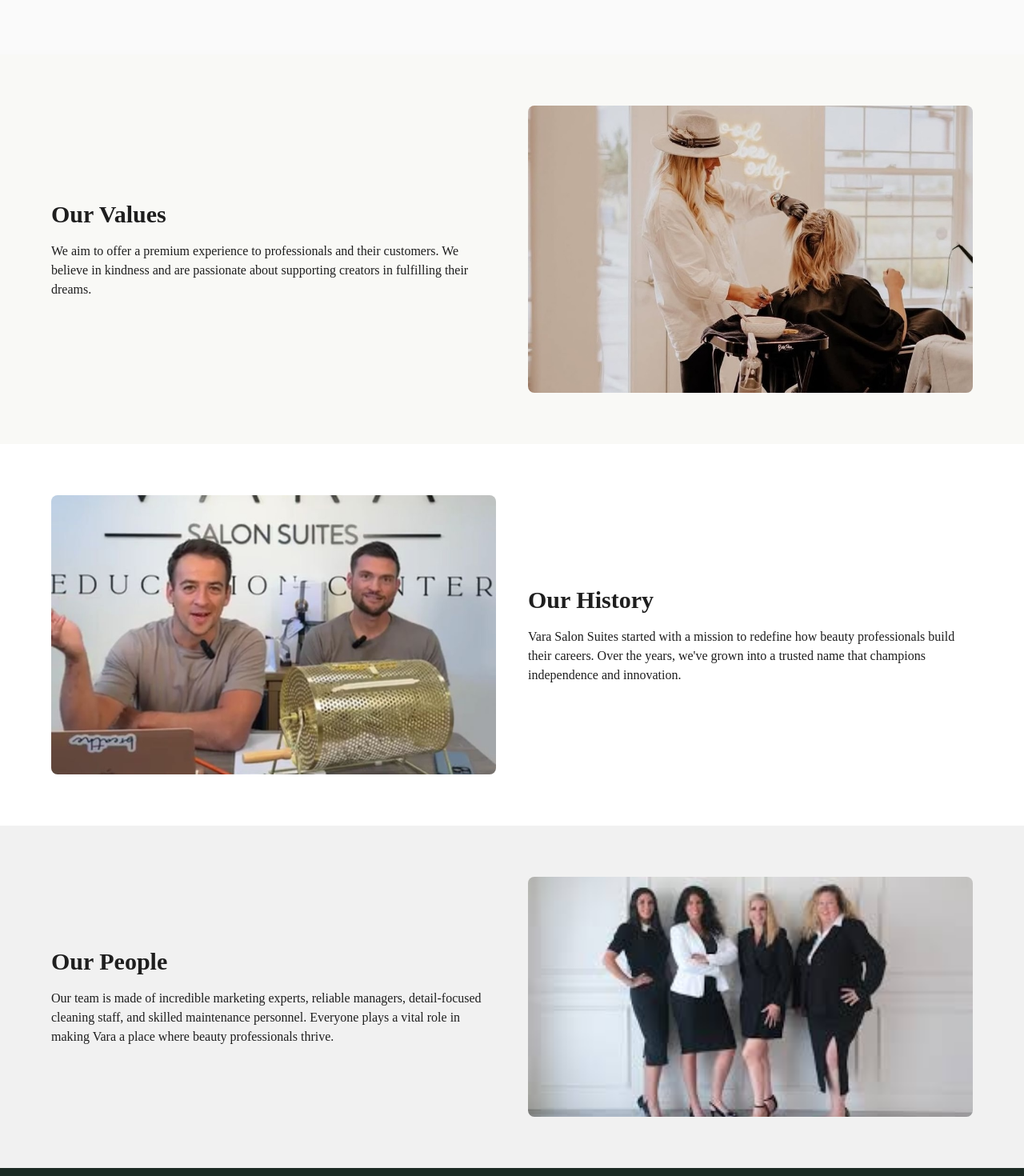
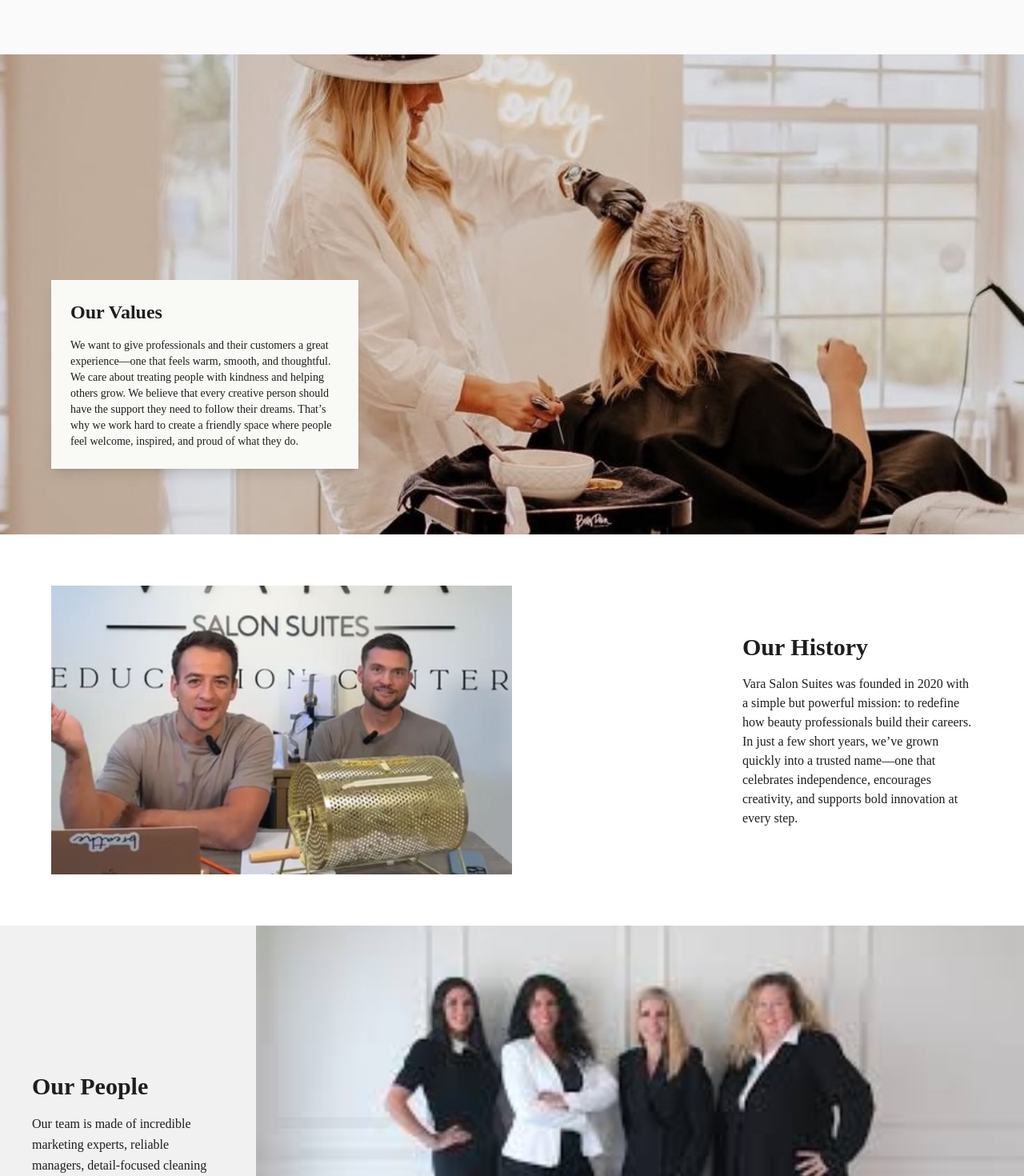
Before and after one commit to cieslak96/vara, a Next.js app: page /about in a window 1280 px wide. Shown: the part 240-1710 px from the top of the page at 80% size. Built offline with nearby package versions, Linux system fonts and the light colour scheme.

Commit message:
about us

```diff
--- a/src/app/about/page.tsx
+++ b/src/app/about/page.tsx
@@ -25,62 +25,68 @@ export default function AboutPage() {
         <Title title="About Us" />
 
         {/* Section 1 – Our Values */}
-        <section className="bg-[#f9f9f6] text-[#1e1e1e] px-6 py-16">
-          <div className="max-w-6xl mx-auto flex flex-col lg:flex-row items-center justify-between gap-10">
-            <div className="lg:w-1/2 space-y-4">
-              <h2 className="text-3xl font-bold">Our Values</h2>
-              <p>
-                We aim to offer a premium experience to professionals and their customers.
-                We believe in kindness and are passionate about supporting creators in fulfilling their dreams.
-              </p>
-            </div>
-            <div className="lg:w-1/2">
+      <section className="relative w-full h-[600px]">
+  {/* Full-width background image */}
   <Image
     src="/values.jpeg"
     alt="Our Values"
-                width={600}
-                height={200}
-                className="rounded-lg w-full h-auto object-cover"
+    fill
+    className="object-cover w-full h-full"
+    priority
   />
-            </div>
+
+  {/* Overlay Card */}
+  <div className="absolute top-2/3 left-1/3 lg:left-1/5 transform -translate-x-1/2 -translate-y-1/2 bg-[#f9f9f6] text-[#1e1e1e] px-6 py-6  shadow-lg max-w-sm w-[90%]">
+    <h2 className="text-2xl font-bold mb-4">Our Values</h2>
+    <p className="text-sm">
+We want to give professionals and their customers a great experience—one that feels warm, smooth, and thoughtful. We care about treating people with kindness and helping others grow.
+
+We believe that every creative person should have the support they need to follow their dreams. That’s why we work hard to create a friendly space where people feel welcome, inspired, and proud of what they do.
+    </p>
   </div>
 </section>
+
 
         {/* Section 2 – Our History */}
         <section className="bg-white text-[#1e1e1e] px-6 py-16">
           <div className="max-w-6xl mx-auto flex flex-col lg:flex-row-reverse items-center justify-between gap-10">
-            <div className="lg:w-1/2 space-y-4">
+
+            <div className="lg:w-1/4 space-y-4">
               <h2 className="text-3xl font-bold">Our History</h2>
               <p>
-                Vara Salon Suites started with a mission to redefine how beauty professionals build their careers.
-                Over the years, we&apos;ve grown into a trusted name that champions independence and innovation.
+            Vara Salon Suites was founded in 2020 with a simple but powerful mission: to redefine how beauty professionals build their careers.
+
+In just a few short years, we’ve grown quickly into a trusted name—one that celebrates independence, encourages creativity, and supports bold innovation at every step.
               </p>
             </div>
              <div className="lg:w-1/2">
               <Image
                 src="/history.jpeg"
                 alt="Our History"
-                width={600}
-                height={200}
-                className="rounded-lg w-full h-auto object-cover"
+                width={200}
+                height={600}
+                className=" w-full h-auto object-cover"
               />
             </div>
+
           </div>
         </section>
 
         {/* Section 3 – Our People */}
-        <section className="bg-[#f1f1f1] text-[#1e1e1e] px-6 py-16">
-          <div className="max-w-6xl mx-auto flex flex-col lg:flex-row items-center justify-between gap-10">
-            <div className="lg:w-1/2 space-y-4">
+ <section className="bg-[#f1f1f1] text-[#1e1e1e] px-0 py-0">
+  <div className="w-full flex flex-col lg:flex-row h-[600px]">
+
+    {/* Text Block */}
+    <div className="w-full lg:w-1/4 px-10 py-16 flex flex-col justify-center space-y-4">
       <h2 className="text-3xl font-bold">Our People</h2>
-              <p>
+      <p className="text-base leading-relaxed">
         Our team is made of incredible marketing experts, reliable managers, detail-focused cleaning staff,
         and skilled maintenance personnel. Everyone plays a vital role in making Vara a place where beauty professionals thrive.
       </p>
     </div>
 
-            {/* Carousel container */}
-            <div className="relative w-full lg:w-1/2 min-h-[300px] h-[300px] overflow-hidden rounded-lg">
+    {/* Carousel Container — Full Height + Aligned Right */}
+    <div className="relative w-full lg:flex-1 h-full overflow-hidden">
       {images.map((src, i) => (
         <Image
           key={i}
@@ -92,8 +98,11 @@ export default function AboutPage() {
         />
       ))}
     </div>
+
   </div>
 </section>
+
+
       </main>
       <Footer />
     </>
```
Also changed, not shown: public/values.jpg (added). Lines whose indentation alone changed are shown as unchanged.
